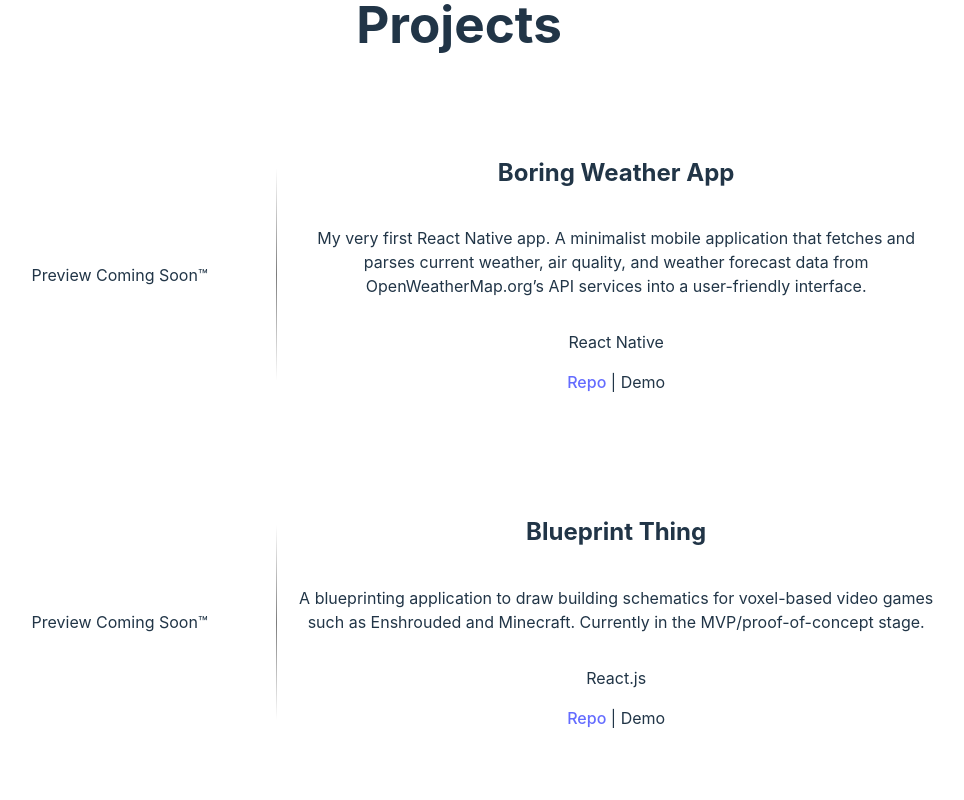
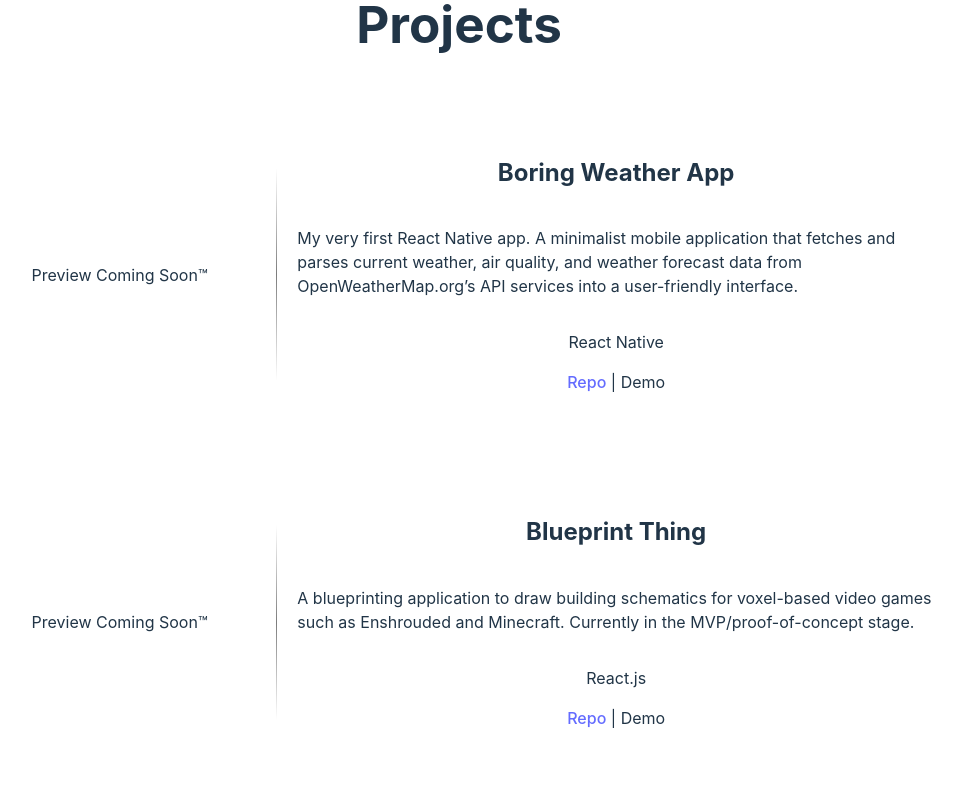
Before and after one commit to 1NJ57C3/portfolio, a React (Vite) app: page / in a window 1280 px wide. Shown: the part 1380-2180 px from the top of the page, without its empty margins (181-1145 px from the left). Built offline with nearby package versions, Linux system fonts and the light colour scheme.

Commit message:
styles(projectcard): change text alignment of project description to left

```diff
--- a/src/styles/ProjectCard.module.css
+++ b/src/styles/ProjectCard.module.css
@@ -38,9 +38,12 @@ section.screenshots {
 section.info {
   display: flex;
   flex-direction: column;
-  justify-content: space-evenly;
   padding: var(--project-card-padding);
   width: 70%;
+}
+
+.description {
+  text-align: left;
 }
 
 .ProjectCard h2 {
```
